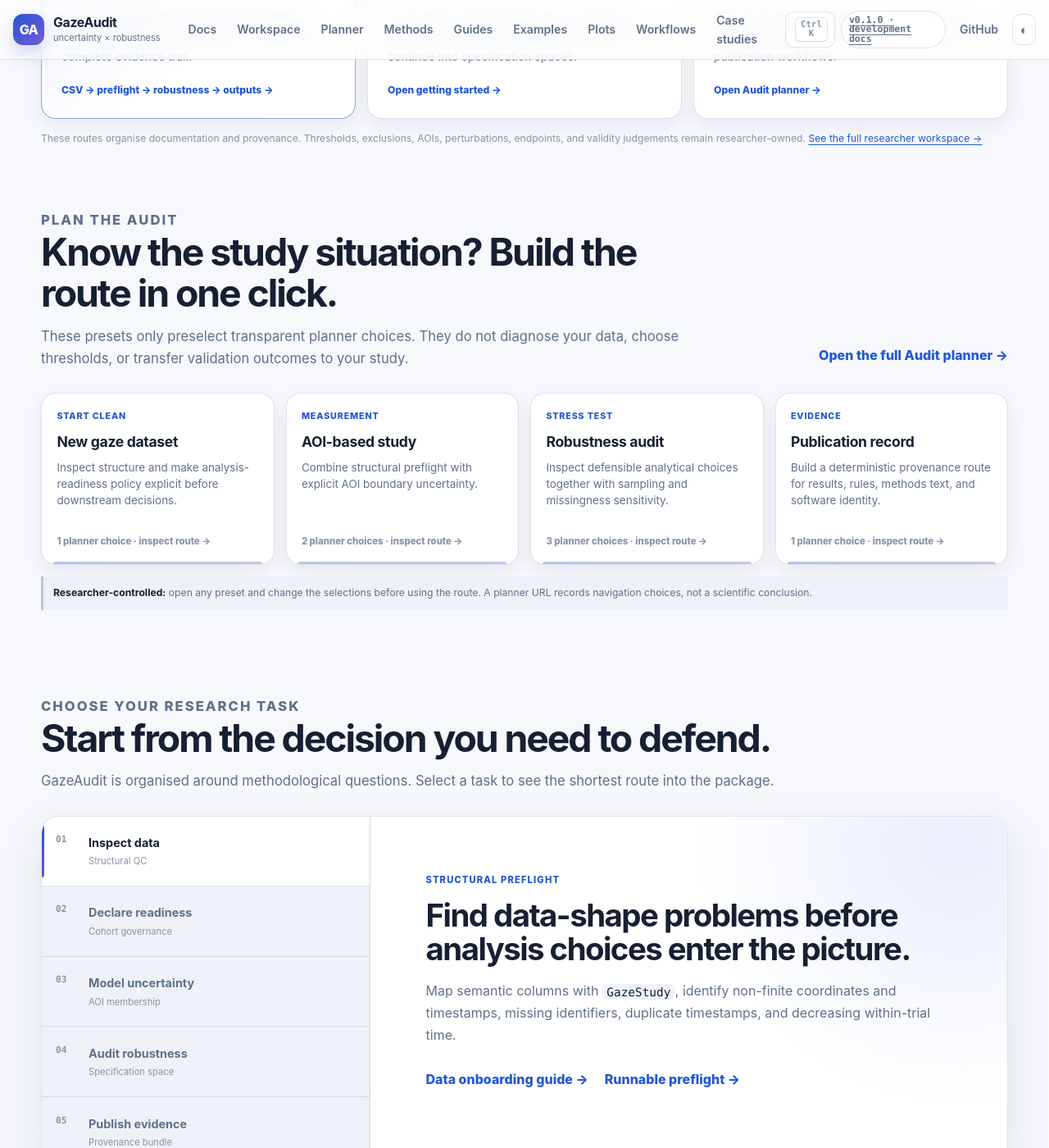
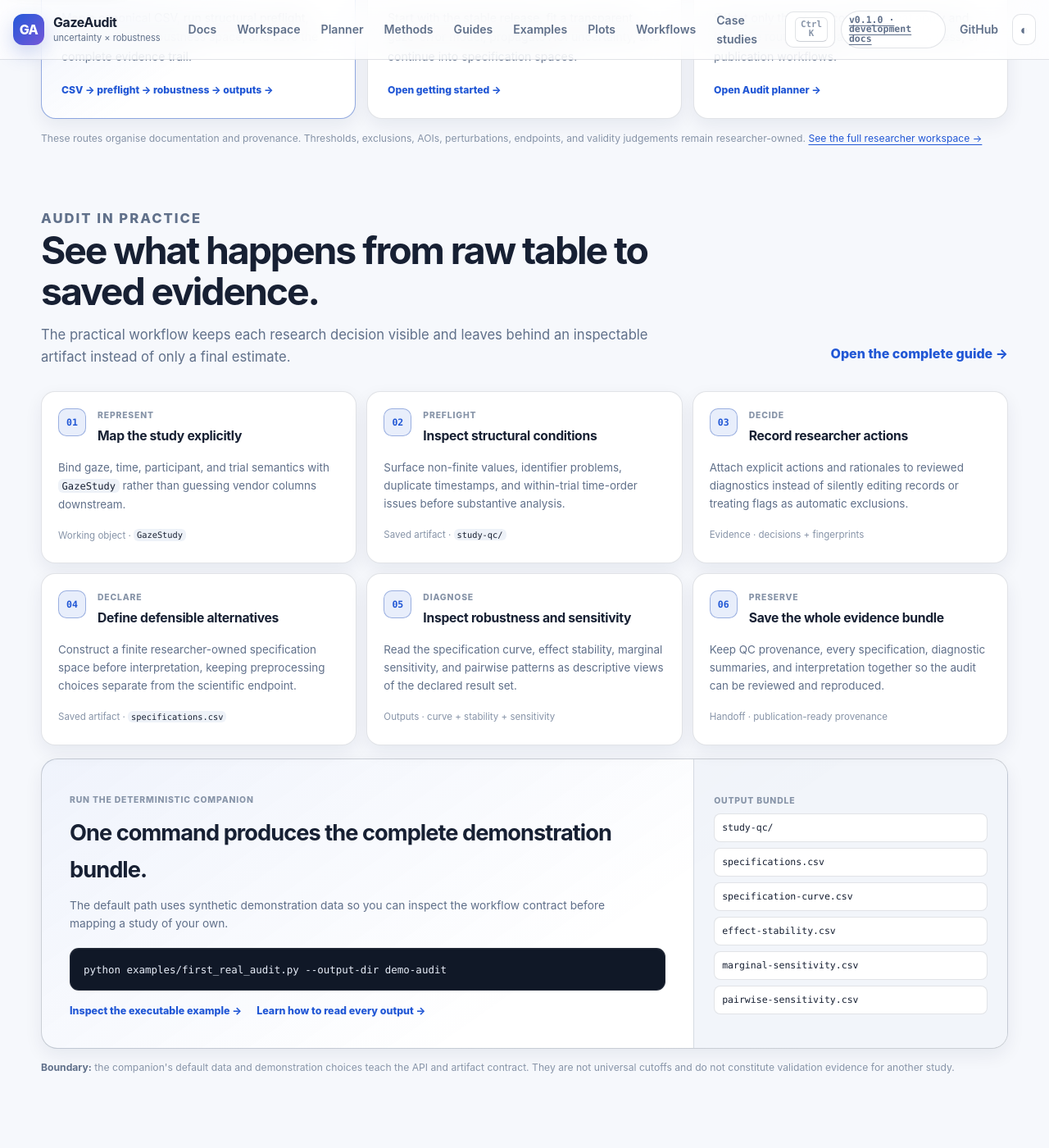
Before and after one commit to stefanosbalaskas/GazeAudit, a Jekyll site: the page built from index.md, in a window 1280 px wide and 1400 px high, scrolled down 1487 px. Shown: the whole window at 82% size. Built offline with Jekyll 4.4.1, drawn with Linux system fonts in a browser that asks for light colours.

Commit message:
docs: add practical audit journey and output bundle guide (#69)
Add a six-stage homepage audit journey, explicit output bundle preview, and a practical guide for reading saved audit artifacts without changing scientific implementation or frozen evidence.

```diff
--- a/assets/css/onboarding.css
+++ b/assets/css/onboarding.css
@@ -142,6 +142,193 @@
   font-size: 0.76rem;
 }
 
+.audit-journey-section {
+  padding-top: 34px;
+  padding-bottom: 34px;
+}
+
+.audit-journey-grid {
+  display: grid;
+  grid-template-columns: repeat(3, minmax(0, 1fr));
+  gap: 12px;
+}
+
+.audit-journey-step {
+  position: relative;
+  display: grid;
+  grid-template-columns: auto 1fr;
+  gap: 12px 14px;
+  align-content: start;
+  min-height: 210px;
+  padding: 20px;
+  border: 1px solid var(--border);
+  border-radius: 17px;
+  background: var(--surface-solid);
+  box-shadow: var(--shadow-sm);
+}
+
+.audit-stage-number {
+  display: grid;
+  width: 34px;
+  height: 34px;
+  place-items: center;
+  border: 1px solid color-mix(in srgb, var(--brand) 30%, var(--border));
+  border-radius: 10px;
+  background: var(--brand-soft);
+  color: var(--brand);
+  font: 820 0.72rem/1 ui-monospace, SFMono-Regular, Menlo, monospace;
+}
+
+.audit-journey-step > div {
+  display: grid;
+  gap: 3px;
+  align-content: center;
+}
+
+.audit-stage-kicker,
+.audit-run-label,
+.audit-output-label {
+  color: var(--faint);
+  font-size: 0.65rem;
+  font-weight: 850;
+  letter-spacing: 0.08em;
+  text-transform: uppercase;
+}
+
+.audit-journey-step strong {
+  color: var(--text);
+  font-size: 0.98rem;
+  letter-spacing: -0.018em;
+}
+
+.audit-journey-step p {
+  grid-column: 1 / -1;
+  margin: 2px 0 0;
+  color: var(--muted);
+  font-size: 0.84rem;
+}
+
+.audit-journey-step small {
+  grid-column: 1 / -1;
+  align-self: end;
+  padding-top: 6px;
+  color: var(--faint);
+  font-size: 0.72rem;
+}
+
+.audit-journey-step small code {
+  color: var(--text);
+}
+
+.audit-run-panel {
+  display: grid;
+  grid-template-columns: minmax(0, 1.35fr) minmax(250px, 0.65fr);
+  gap: 0;
+  overflow: hidden;
+  margin-top: 16px;
+  border: 1px solid var(--border-strong);
+  border-radius: 20px;
+  background:
+    linear-gradient(145deg, color-mix(in srgb, var(--brand) 7%, transparent), transparent 60%),
+    var(--surface-solid);
+  box-shadow: var(--shadow-sm);
+}
+
+.audit-run-copy {
+  padding: clamp(22px, 4vw, 34px);
+}
+
+.audit-run-copy > strong {
+  display: block;
+  max-width: 680px;
+  margin-top: 7px;
+  color: var(--text);
+  font-size: clamp(1.25rem, 2.4vw, 1.7rem);
+  letter-spacing: -0.035em;
+}
+
+.audit-run-copy > p {
+  max-width: 700px;
+  margin: 9px 0 0;
+  color: var(--muted);
+  font-size: 0.86rem;
+}
+
+.audit-run-command {
+  margin: 18px 0 0;
+  padding: 14px 16px;
+  border-radius: 11px;
+}
+
+.audit-run-command code {
+  font-size: 0.78rem;
+}
+
+.audit-run-links {
+  display: flex;
+  flex-wrap: wrap;
+  gap: 9px 18px;
+  margin-top: 15px;
+}
+
+.audit-run-links a {
+  font-size: 0.78rem;
+  font-weight: 780;
+  text-decoration: none;
+}
+
+.audit-output-list {
+  display: grid;
+  align-content: center;
+  gap: 7px;
+  padding: 24px;
+  border-left: 1px solid var(--border);
+  background: color-mix(in srgb, var(--surface-muted) 72%, transparent);
+}
+
+.audit-output-list code {
+  display: block;
+  padding: 7px 9px;
+  overflow: hidden;
+  border: 1px solid var(--border);
+  border-radius: 8px;
+  background: var(--surface-solid);
+  color: var(--text);
+  font-size: 0.72rem;
+  text-overflow: ellipsis;
+  white-space: nowrap;
+}
+
+.audit-journey-boundary {
+  margin: 13px 0 0;
+  color: var(--faint);
+  font-size: 0.76rem;
+}
+
+.audit-journey-boundary strong {
+  color: var(--muted);
+}
+
+@media (max-width: 980px) {
+  .audit-journey-grid {
+    grid-template-columns: repeat(2, minmax(0, 1fr));
+  }
+
+  .audit-run-panel {
+    grid-template-columns: 1fr;
+  }
+
+  .audit-output-list {
+    grid-template-columns: repeat(2, minmax(0, 1fr));
+    border-top: 1px solid var(--border);
+    border-left: 0;
+  }
+
+  .audit-output-label {
+    grid-column: 1 / -1;
+  }
+}
+
 @media (max-width: 820px) {
   .doc-tools {
     align-items: flex-start;
@@ -153,11 +340,13 @@
     white-space: normal;
   }
 
-  .practical-start-grid {
+  .practical-start-grid,
+  .audit-journey-grid {
     grid-template-columns: 1fr;
   }
 
-  .practical-start-card {
+  .practical-start-card,
+  .audit-journey-step {
     min-height: 0;
   }
 }
@@ -172,6 +361,14 @@
     flex: 1 1 0;
     justify-content: center;
   }
+
+  .audit-output-list {
+    grid-template-columns: 1fr;
+  }
+
+  .audit-output-label {
+    grid-column: auto;
+  }
 }
 
 @media (prefers-reduced-motion: reduce) {
--- a/assets/js/landing.js
+++ b/assets/js/landing.js
@@ -3,6 +3,8 @@
   const plannerIndexUrl = `${baseurl}/assets/planner-index.json`;
   const plannerUrl = `${baseurl}/docs/planner/`;
   const firstAuditUrl = `${baseurl}/docs/guides/first-real-audit/`;
+  const firstAuditExampleUrl = `${baseurl}/docs/examples/first-real-audit/`;
+  const outputBundleUrl = `${baseurl}/docs/guides/audit-output-bundle/`;
   const gettingStartedUrl = `${baseurl}/docs/getting-started/`;
   const workspaceUrl = `${baseurl}/docs/workspace/`;
 
@@ -48,6 +50,89 @@
         </a>
       </div>
       <p class="practical-start-boundary">These routes organise documentation and provenance. Thresholds, exclusions, AOIs, perturbations, endpoints, and validity judgements remain researcher-owned. <a href="${workspaceUrl}">See the full researcher workspace →</a></p>`;
+
+    router.parentNode.insertBefore(section, router);
+  };
+
+  const addAuditJourney = () => {
+    const router = document.querySelector('[data-research-router]');
+    if (!router || document.querySelector('[data-audit-journey]')) return;
+
+    const section = document.createElement('section');
+    section.className = 'section audit-journey-section';
+    section.dataset.auditJourney = '';
+    section.innerHTML = `
+      <div class="section-heading wide-heading section-heading-row">
+        <div>
+          <p class="eyebrow">Audit in practice</p>
+          <h2>See what happens from raw table to saved evidence.</h2>
+          <p>The practical workflow keeps each research decision visible and leaves behind an inspectable artifact instead of only a final estimate.</p>
+        </div>
+        <a class="text-cta" href="${firstAuditUrl}">Open the complete guide →</a>
+      </div>
+
+      <div class="audit-journey-grid" aria-label="Six-stage practical audit journey">
+        <article class="audit-journey-step">
+          <span class="audit-stage-number">01</span>
+          <div><span class="audit-stage-kicker">Represent</span><strong>Map the study explicitly</strong></div>
+          <p>Bind gaze, time, participant, and trial semantics with <code>GazeStudy</code> rather than guessing vendor columns downstream.</p>
+          <small>Working object · <code>GazeStudy</code></small>
+        </article>
+        <article class="audit-journey-step">
+          <span class="audit-stage-number">02</span>
+          <div><span class="audit-stage-kicker">Preflight</span><strong>Inspect structural conditions</strong></div>
+          <p>Surface non-finite values, identifier problems, duplicate timestamps, and within-trial time-order issues before substantive analysis.</p>
+          <small>Saved artifact · <code>study-qc/</code></small>
+        </article>
+        <article class="audit-journey-step">
+          <span class="audit-stage-number">03</span>
+          <div><span class="audit-stage-kicker">Decide</span><strong>Record researcher actions</strong></div>
+          <p>Attach explicit actions and rationales to reviewed diagnostics instead of silently editing records or treating flags as automatic exclusions.</p>
+          <small>Evidence · decisions + fingerprints</small>
+        </article>
+        <article class="audit-journey-step">
+          <span class="audit-stage-number">04</span>
+          <div><span class="audit-stage-kicker">Declare</span><strong>Define defensible alternatives</strong></div>
+          <p>Construct a finite researcher-owned specification space before interpretation, keeping preprocessing choices separate from the scientific endpoint.</p>
+          <small>Saved artifact · <code>specifications.csv</code></small>
+        </article>
+        <article class="audit-journey-step">
+          <span class="audit-stage-number">05</span>
+          <div><span class="audit-stage-kicker">Diagnose</span><strong>Inspect robustness and sensitivity</strong></div>
+          <p>Read the specification curve, effect stability, marginal sensitivity, and pairwise patterns as descriptive views of the declared result set.</p>
+          <small>Outputs · curve + stability + sensitivity</small>
+        </article>
+        <article class="audit-journey-step">
+          <span class="audit-stage-number">06</span>
+          <div><span class="audit-stage-kicker">Preserve</span><strong>Save the whole evidence bundle</strong></div>
+          <p>Keep QC provenance, every specification, diagnostic summaries, and interpretation together so the audit can be reviewed and reproduced.</p>
+          <small>Handoff · publication-ready provenance</small>
+        </article>
+      </div>
+
+      <div class="audit-run-panel">
+        <div class="audit-run-copy">
+          <span class="audit-run-label">Run the deterministic companion</span>
+          <strong>One command produces the complete demonstration bundle.</strong>
+          <p>The default path uses synthetic demonstration data so you can inspect the workflow contract before mapping a study of your own.</p>
+          <pre class="audit-run-command"><code>python examples/first_real_audit.py --output-dir demo-audit</code></pre>
+          <div class="audit-run-links">
+            <a href="${firstAuditExampleUrl}">Inspect the executable example →</a>
+            <a href="${outputBundleUrl}">Learn how to read every output →</a>
+          </div>
+        </div>
+        <div class="audit-output-list" aria-label="First audit output bundle">
+          <span class="audit-output-label">Output bundle</span>
+          <code>study-qc/</code>
+          <code>specifications.csv</code>
+          <code>specification-curve.csv</code>
+          <code>effect-stability.csv</code>
+          <code>marginal-sensitivity.csv</code>
+          <code>pairwise-sensitivity.csv</code>
+        </div>
+      </div>
+
+      <p class="audit-journey-boundary"><strong>Boundary:</strong> the companion's default data and demonstration choices teach the API and artifact contract. They are not universal cutoffs and do not constitute validation evidence for another study.</p>`;
 
     router.parentNode.insertBefore(section, router);
   };
@@ -190,5 +275,6 @@
   }
 
   addPracticalStart();
+  addAuditJourney();
   addPlannerJourney();
 })();
```
Also changed, not shown: docs/guides/audit-output-bundle.md (added, +138 -0 lines), docs/guides/index.md (+4 -0 lines), tests/test_audit_journey_site.py (added, +87 -0 lines).
